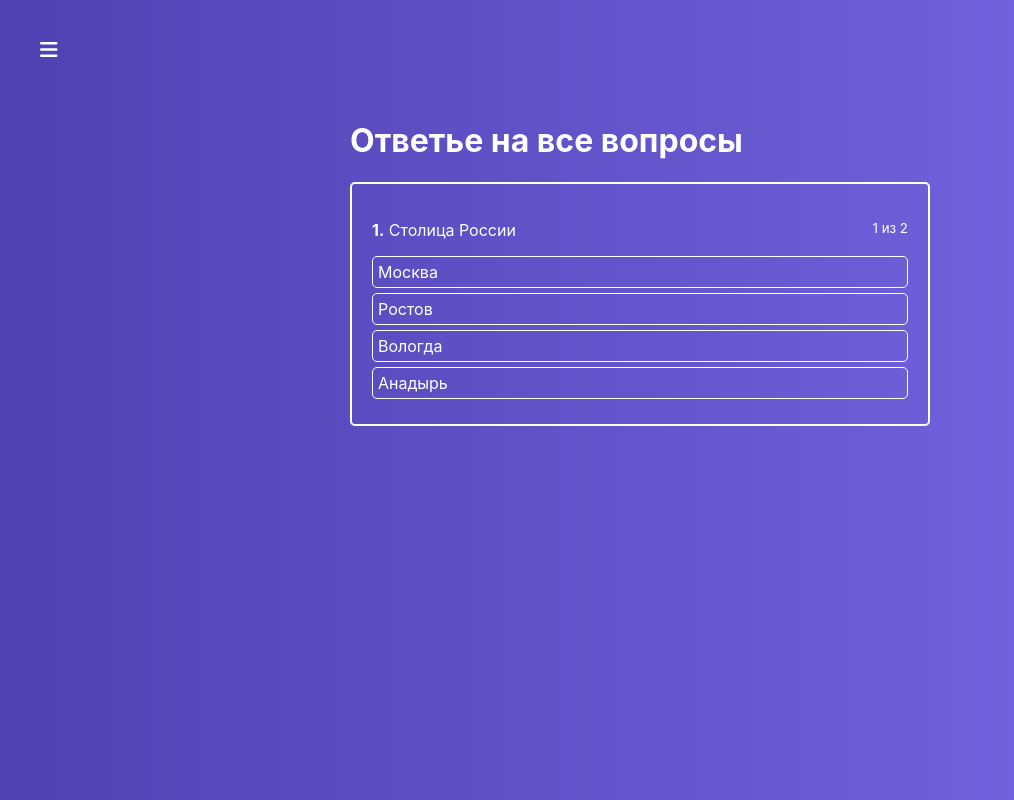
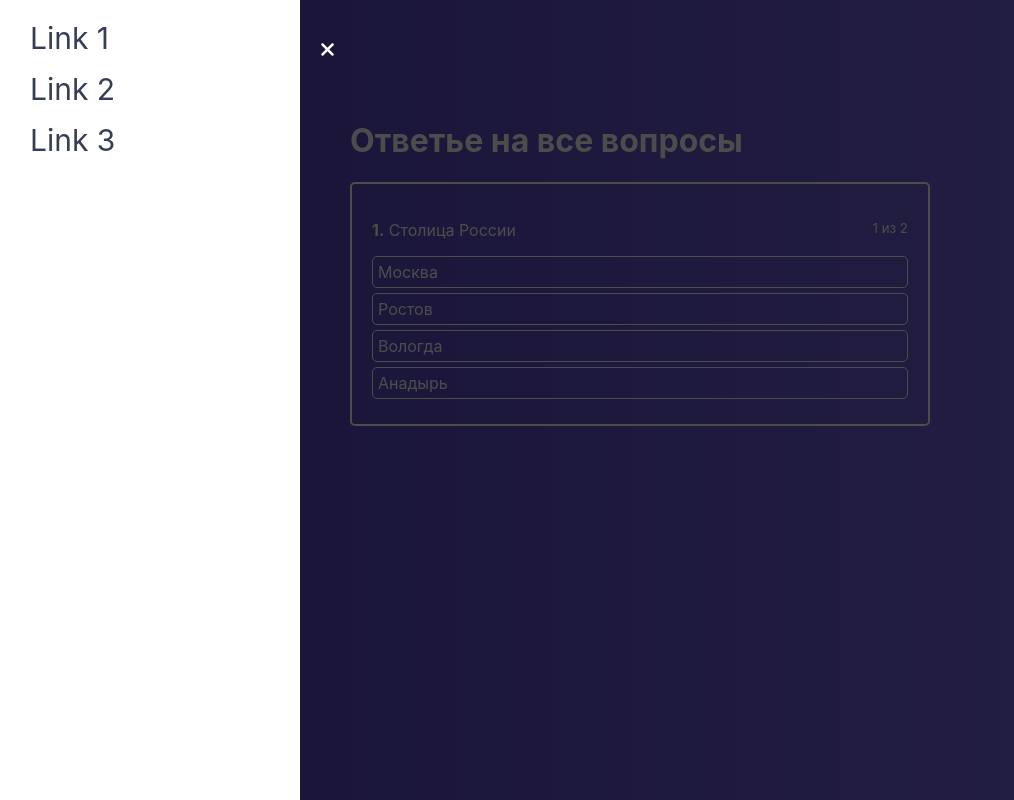
Before and after one commit to SlavaPetrushiin/react-quiz, a React (Create React App) app: page / in a window 1280 px wide. Shown: the whole page, without its empty margins (0-1014 px from the left). Built offline with nearby package versions, Linux system fonts and the light colour scheme.

Commit message:
add menu

```diff
--- /dev/null
+++ b/src/components/Navigation/Drawer/Drawer.jsx
@@ -0,0 +1,38 @@
+import React from "react";
+import classes from './Drawer.module.css';
+import {Backdrop} from "../../ui/Backdrop/Backdrop";
+
+const links  = [1, 2, 3];
+
+const Drawer = props => {
+    const cls = [
+        classes.Drawer
+    ];
+
+    if(!props.isOpen){
+        cls.push(classes.close)
+    }
+
+    const renderLinks = () => {
+        return links.map((link, index) => {
+            return (
+                <li key={index}>
+                    <a>Link {link}</a>
+                </li>
+            )
+        });
+    };
+
+    return (
+        <React.Fragment>
+            {props.isOpen && <Backdrop onClick={props.onClouse}/>}
+            <nav className={cls.join(' ')}>
+                <ul>
+                    {renderLinks()}
+                </ul>
+            </nav>
+        </React.Fragment>
+    )
+};
+
+export default Drawer;
--- /dev/null
+++ b/src/components/Navigation/Drawer/Drawer.module.css
@@ -0,0 +1,42 @@
+.Drawer{
+    position: fixed;
+    left: 0;
+    top: 0;
+    bottom: 0;
+    width: 80%;
+    max-width: 300px;
+    background: white;
+    padding: 20px 10px;
+    box-sizing: border-box;
+    z-index: 90;
+    transform: translateX(0px);
+    transition: transform .22s ease-in;
+}
+
+.Drawer.close{
+    transform: translateX(-300px);
+}
+
+.Drawer ul{
+     list-style: none;
+     margin: 0;
+     padding: 0;
+ }
+
+.Drawer ul li{
+    margin-bottom: 15px;
+}
+
+.Drawer ul li a{
+    text-decoration: none;
+    cursor: pointer;
+    font-size: 30px;
+    color: #363d54;
+    position: relative;
+    padding: 0 20px 10px 20px;
+    transition: opacity .3s;
+}
+
+.Drawer ul li a:hover .active{
+    opacity: .7;
+}
--- /dev/null
+++ b/src/components/ui/Backdrop/Backdrop.jsx
@@ -0,0 +1,4 @@
+import React from "react";
+import classes from './Backdrop.module.css';
+
+export const Backdrop = props => <div className={classes.Backdrop} onClick={props.onClick}/>;
--- /dev/null
+++ b/src/components/ui/Backdrop/Backdrop.module.css
@@ -0,0 +1,9 @@
+.Backdrop{
+    z-index: 50;
+    background: rgba(0, 0, 0, .7);
+    position: fixed;
+    top: 0;
+    right: 0;
+    bottom: 0;
+    left: 0;
+}
--- a/src/hoc/Layout/Layout.js
+++ b/src/hoc/Layout/Layout.js
@@ -1,10 +1,11 @@
 import React, {Component} from 'react';
 import classes from './Layout.module.css'
 import MenuToggle from "../../components/Navigation/MenuToggle/MenuToggle";
+import Drawer from "../../components/Navigation/Drawer/Drawer";
 
 class Layout extends Component {
     state={
-        menu: false
+        menu: true
     };
 
     toggleMenuHandler = () => {
@@ -13,9 +14,17 @@ class Layout extends Component {
         })
     };
 
+    onClouseHandler = () => {
+        this.setState({
+            menu: false
+        })
+    }
+
     render() {
         return (
             <div className={classes.Layout}>
+
+                <Drawer isOpen={this.state.menu} onClouse={this.onClouseHandler}/>
 
                 <MenuToggle
                     onToggle={this.toggleMenuHandler}
```
